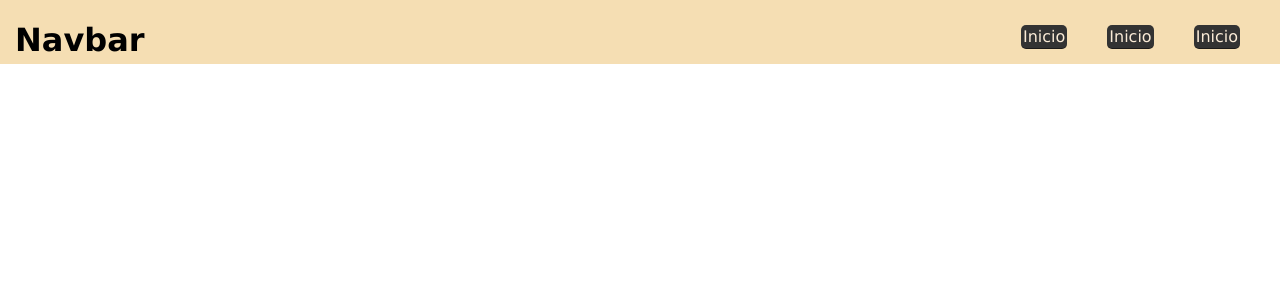
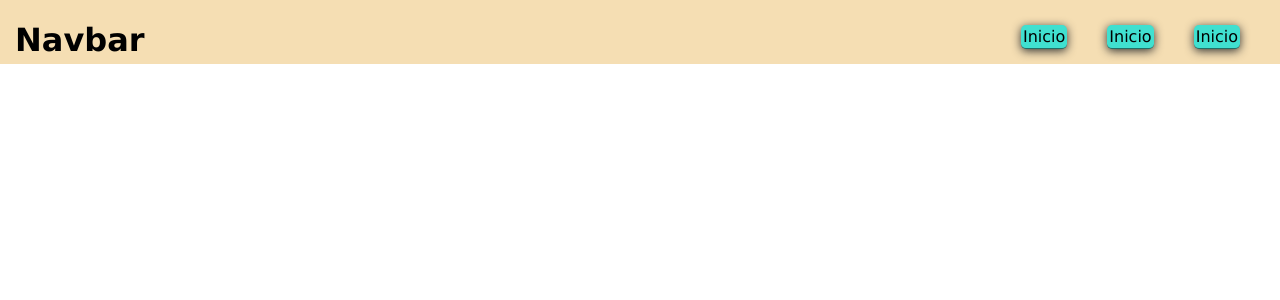
Before and after one commit to Reverie22/booky, a React (Create React App) app: page /HomeScreen in a window 1280 px wide. Shown: the top 300 px of the page. Built offline with nearby package versions, Linux system fonts and the light colour scheme.

Commit message:
Estilizando botones

```diff
--- a/src/Css/HomeScreenCSS.css
+++ b/src/Css/HomeScreenCSS.css
@@ -37,15 +37,15 @@
     float: right;
     display: block;
     text-decoration: none;
-    color: black;
     padding: 2px;
     margin-top: 25px;
     margin-right: 40px;
     border-radius: 5px;
     border-bottom: 1px solid rgba(2, 0, 0, 0.5);
     text-align: center;
-    background-color: #333;
-    color: antiquewhite;
+    background-color: turquoise;
+    color: black;
+    box-shadow: 0px 2px 10px #333;
 }
 
 
```
